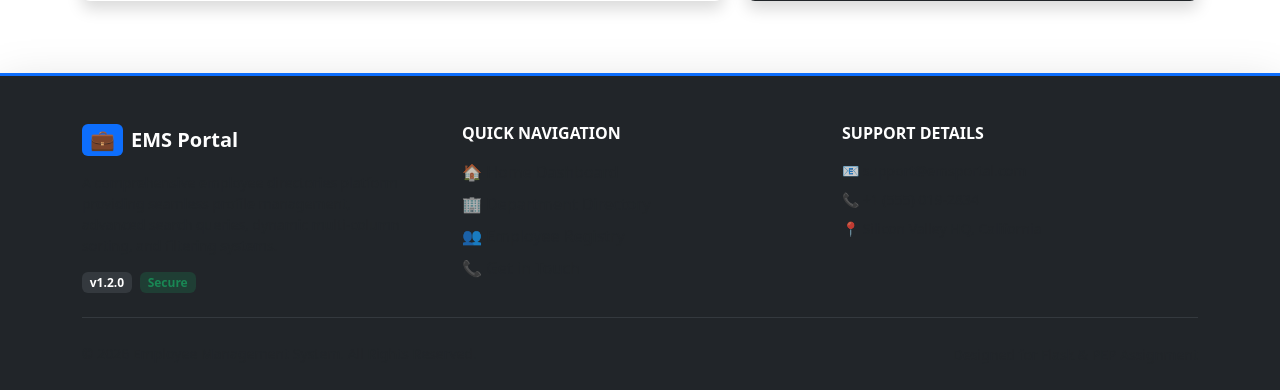
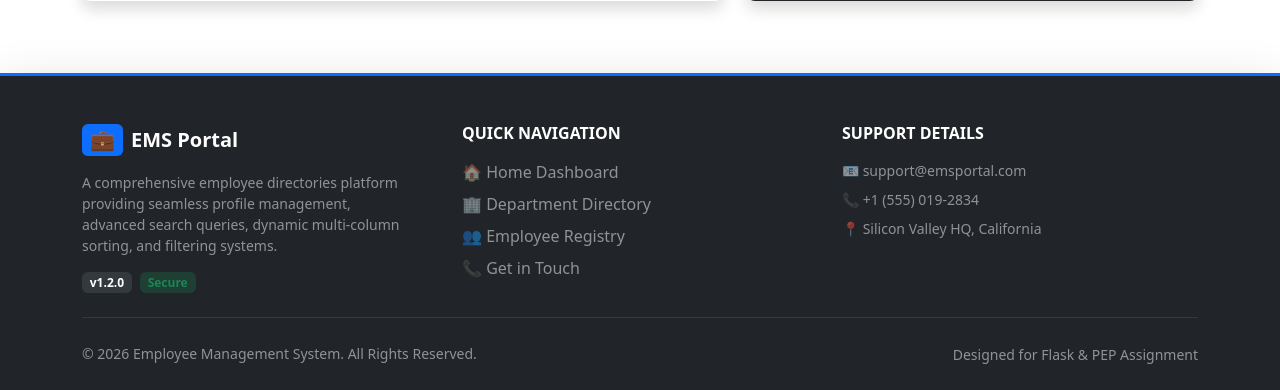
Before and after one commit to Aditya-kumar2004/Flask-Development, a Flask app: page /contact in a window 1280 px wide. Shown: the part 611-1001 px from the top of the page. Run offline with Flask 3, Linux system fonts and the light colour scheme.

Commit message:
Fix text visibility in dark footer using text-white-50

```diff
--- a/app/templates/base.html
+++ b/app/templates/base.html
@@ -38,7 +38,7 @@
                 <h5 class="fw-bold text-white mb-3 d-flex align-items-center justify-content-center justify-content-md-start gap-2">
                     <span class="bg-primary px-2 py-1 rounded">💼</span> EMS Portal
                 </h5>
-                <p class="text-muted small pe-lg-4">
+                <p class="text-white-50 small pe-lg-4">
                     A comprehensive employee directories platform providing seamless profile management, advanced search queries, dynamic multi-column sorting, and filtering systems.
                 </p>
                 <div class="d-flex gap-2 justify-content-center justify-content-md-start mt-3">
@@ -52,16 +52,16 @@
                 <h6 class="text-uppercase fw-bold text-white mb-3">Quick Navigation</h6>
                 <ul class="list-unstyled mb-0">
                     <li class="mb-2">
-                        <a href="/home" class="text-muted text-decoration-none hover-white">🏠 Home Dashboard</a>
+                        <a href="/home" class="text-white-50 text-decoration-none hover-white">🏠 Home Dashboard</a>
                     </li>
                     <li class="mb-2">
-                        <a href="/department" class="text-muted text-decoration-none hover-white">🏢 Department Directory</a>
+                        <a href="/department" class="text-white-50 text-decoration-none hover-white">🏢 Department Directory</a>
                     </li>
                     <li class="mb-2">
-                        <a href="/employee/list" class="text-muted text-decoration-none hover-white">👥 Employee Registry</a>
+                        <a href="/employee/list" class="text-white-50 text-decoration-none hover-white">👥 Employee Registry</a>
                     </li>
                     <li class="mb-2">
-                        <a href="/contact" class="text-muted text-decoration-none hover-white">📞 Get in Touch</a>
+                        <a href="/contact" class="text-white-50 text-decoration-none hover-white">📞 Get in Touch</a>
                     </li>
                 </ul>
             </div>
@@ -69,9 +69,9 @@
             <!-- Column 3: Contact Details -->
             <div class="col-lg-4 col-md-12">
                 <h6 class="text-uppercase fw-bold text-white mb-3">Support Details</h6>
-                <p class="text-muted small mb-2">📧 support@emsportal.com</p>
-                <p class="text-muted small mb-2">📞 +1 (555) 019-2834</p>
-                <p class="text-muted small mb-0">📍 Silicon Valley HQ, California</p>
+                <p class="text-white-50 small mb-2">📧 support@emsportal.com</p>
+                <p class="text-white-50 small mb-2">📞 +1 (555) 019-2834</p>
+                <p class="text-white-50 small mb-0">📍 Silicon Valley HQ, California</p>
             </div>
         </div>
 
@@ -81,10 +81,10 @@
         <!-- Copyright Row -->
         <div class="row align-items-center">
             <div class="col-md-6 text-center text-md-start mb-2 mb-md-0">
-                <p class="mb-0 text-muted small">&copy; 2026 Employee Management System. All Rights Reserved.</p>
+                <p class="mb-0 text-white-50 small">&copy; 2026 Employee Management System. All Rights Reserved.</p>
             </div>
             <div class="col-md-6 text-center text-md-end">
-                <span class="text-muted small">Designed for Flask & PEP Assignment</span>
+                <span class="text-white-50 small">Designed for Flask & PEP Assignment</span>
             </div>
         </div>
     </div>
```
